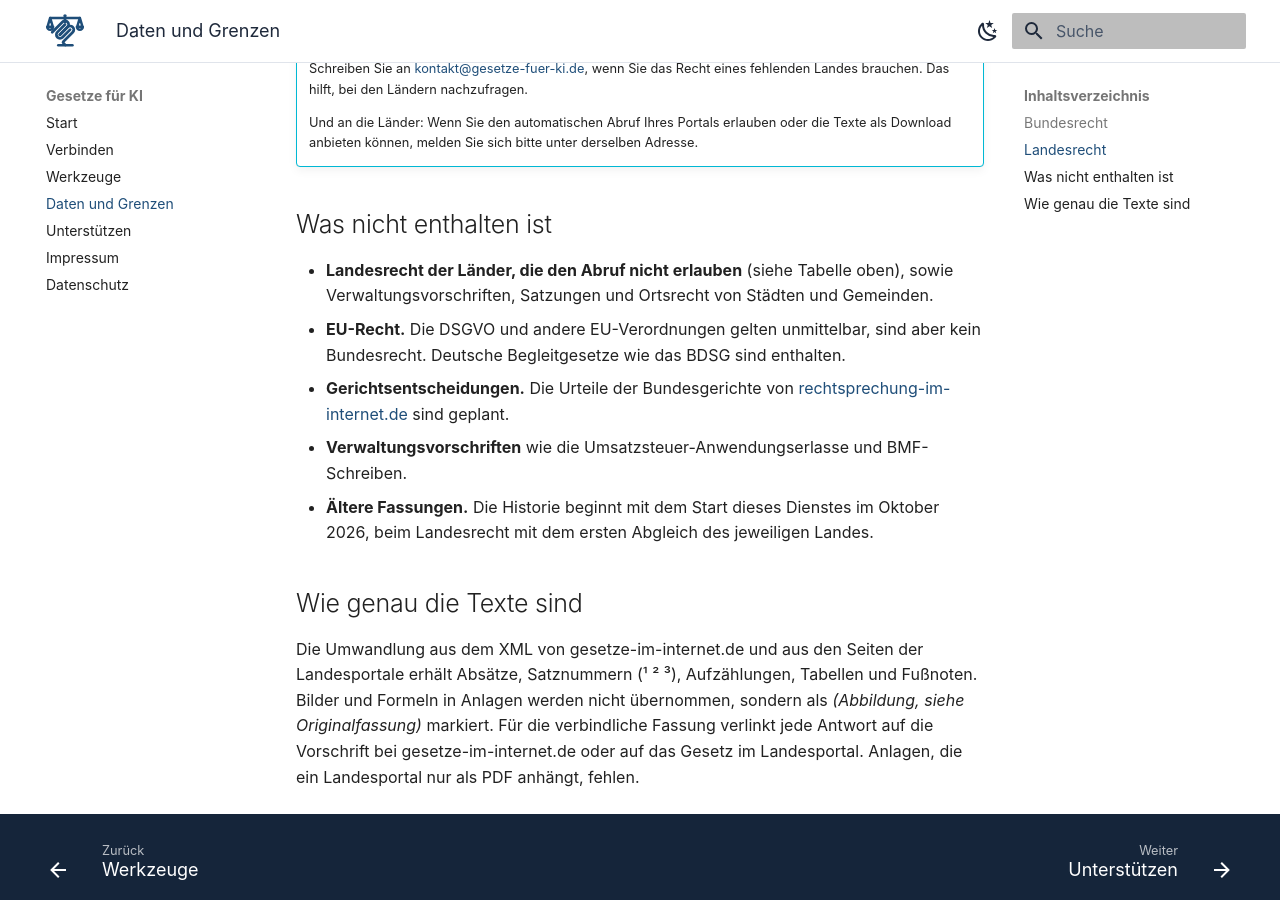
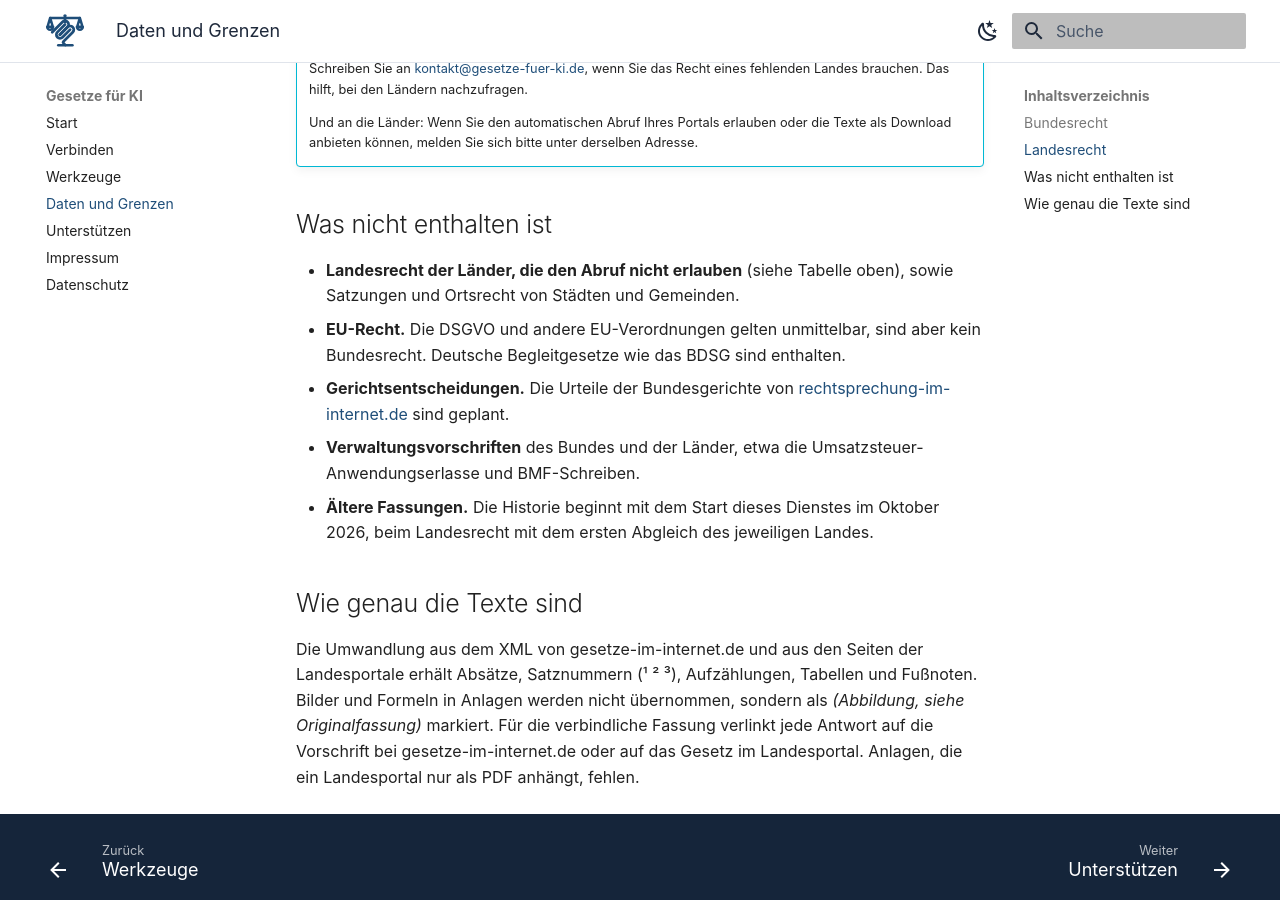
Before and after one commit to Gesetze-fuer-KI/gesetze-fuer-ki, an MkDocs documentation site: the page built from docs/daten.md, in a window 1280 px wide and 900 px high, scrolled down 2678 px. Built offline with MkDocs 1.6.1 and Material for MkDocs 9.7.7, drawn with Linux system fonts in a browser that asks for light colours; some web fonts are replaced; plug-ins that fetch from the network failed and are left out.

Commit message:
docs: land only for ambiguous abbreviations, one Verwaltungsvorschriften bullet
Co-Authored-By: Claude Opus 5.5 <noreply@anthropic.com>
Claude-Session: https://claude.ai/code/session_01E4TpHAtbrTtui4fCBEf16R

```diff
--- a/docs/daten.md
+++ b/docs/daten.md
@@ -84,14 +84,14 @@ Quelle.
 ## Was nicht enthalten ist
 
 - **Landesrecht der Länder, die den Abruf nicht erlauben** (siehe Tabelle oben), sowie
-  Verwaltungsvorschriften, Satzungen und Ortsrecht von Städten und Gemeinden.
+  Satzungen und Ortsrecht von Städten und Gemeinden.
 - **EU-Recht.** Die DSGVO und andere EU-Verordnungen gelten unmittelbar, sind aber kein
   Bundesrecht. Deutsche Begleitgesetze wie das BDSG sind enthalten.
 - **Gerichtsentscheidungen.** Die Urteile der Bundesgerichte von
   [rechtsprechung-im-internet.de](https://www.rechtsprechung-im-internet.de) sind
   geplant.
-- **Verwaltungsvorschriften** wie die Umsatzsteuer-Anwendungserlasse und
-  BMF-Schreiben.
+- **Verwaltungsvorschriften** des Bundes und der Länder, etwa die
+  Umsatzsteuer-Anwendungserlasse und BMF-Schreiben.
 - **Ältere Fassungen.** Die Historie beginnt mit dem Start dieses Dienstes im Oktober
   2026, beim Landesrecht mit dem ersten Abgleich des jeweiligen Landes.
 
```
Also changed, not shown: docs/werkzeuge.md (+2 -2 lines).
